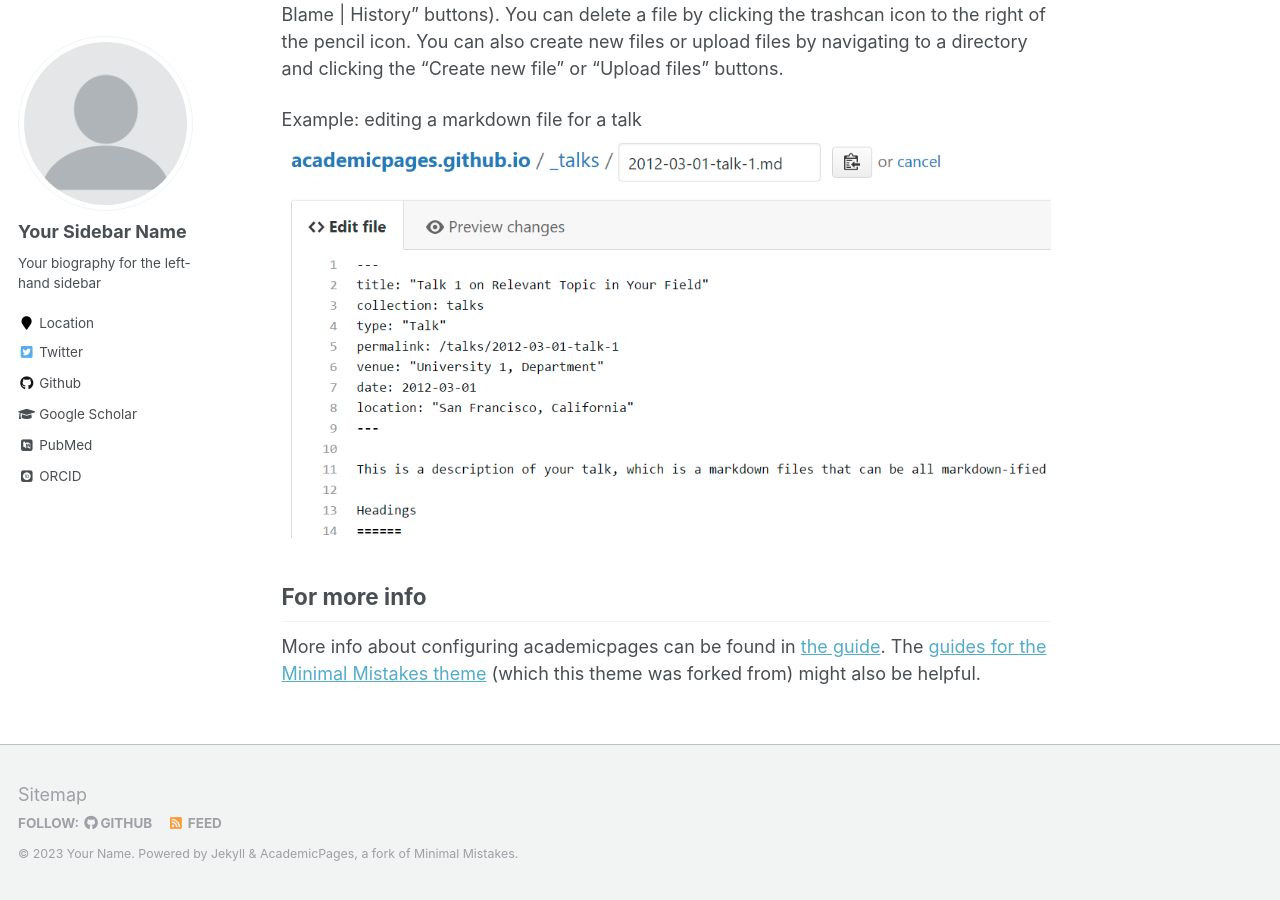
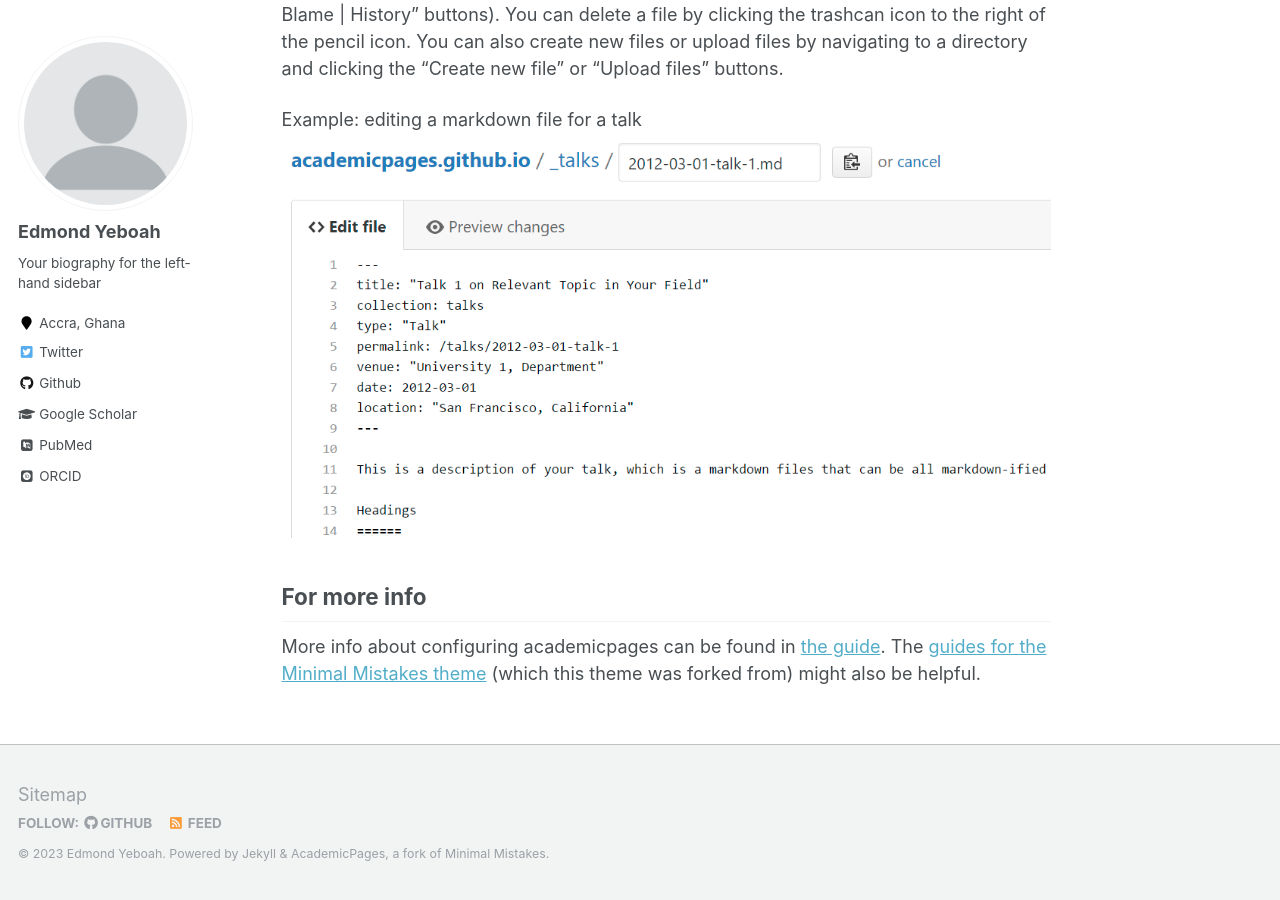
Before and after one commit to edmond-yeboah/edmond-yeboah.github.io, a Jekyll site: the page built from _pages/about.md, in a window 1280 px wide and 900 px high, scrolled down 2463 px. Built offline with Jekyll 4.4.1, drawn with Linux system fonts in a browser that asks for light colours; some web fonts are replaced.

Commit message:
another one

```diff
--- a/_config.yml
+++ b/_config.yml
@@ -9,11 +9,11 @@
 locale                   : "en-US"
 title                    : "Edmond Yeboah"
 title_separator          : "-"
-name                     : &name "Your Name"
+name                     : &name "Edmond Yeboah"
 description              : &description "personal description"
-url                      : https://academicpages.github.io # the base hostname & protocol for your site e.g. "https://mmistakes.github.io"
+url                      : https://edmond-yeboah.github.io # the base hostname & protocol for your site e.g. "https://mmistakes.github.io"
 baseurl                  : "" # the subpath of your site, e.g. "/blog"
-repository               : "academicpages/academicpages.github.io"
+repository               : "edmond-yeboah/edmond-yeboah.github.io"
 teaser                   :  # filename of teaser fallback teaser image placed in /images/, .e.g. "500x300.png"
 breadcrumbs              : false # true, false (default)
 words_per_minute         : 160
@@ -80,10 +80,10 @@ analytics:
 
 # Site Author
 author:
-  name             : "Your Sidebar Name"
+  name             : "Edmond Yeboah"
   avatar           : "profile.png"
   bio              : "Your biography for the left-hand sidebar"
-  location         : "Location"
+  location         : "Accra, Ghana"
   employer         :
   pubmed           : "https://www.ncbi.nlm.nih.gov/pubmed/?term=john+snow"
   googlescholar    : "http://yourfullgooglescholarurl.com"
@@ -96,7 +96,7 @@ author:
   flickr           :
   facebook         :
   foursquare       :
-  github           : "academicpages"
+  github           : "edmond-yeboah"
   google_plus      :
   keybase          :
   instagram        :
```
